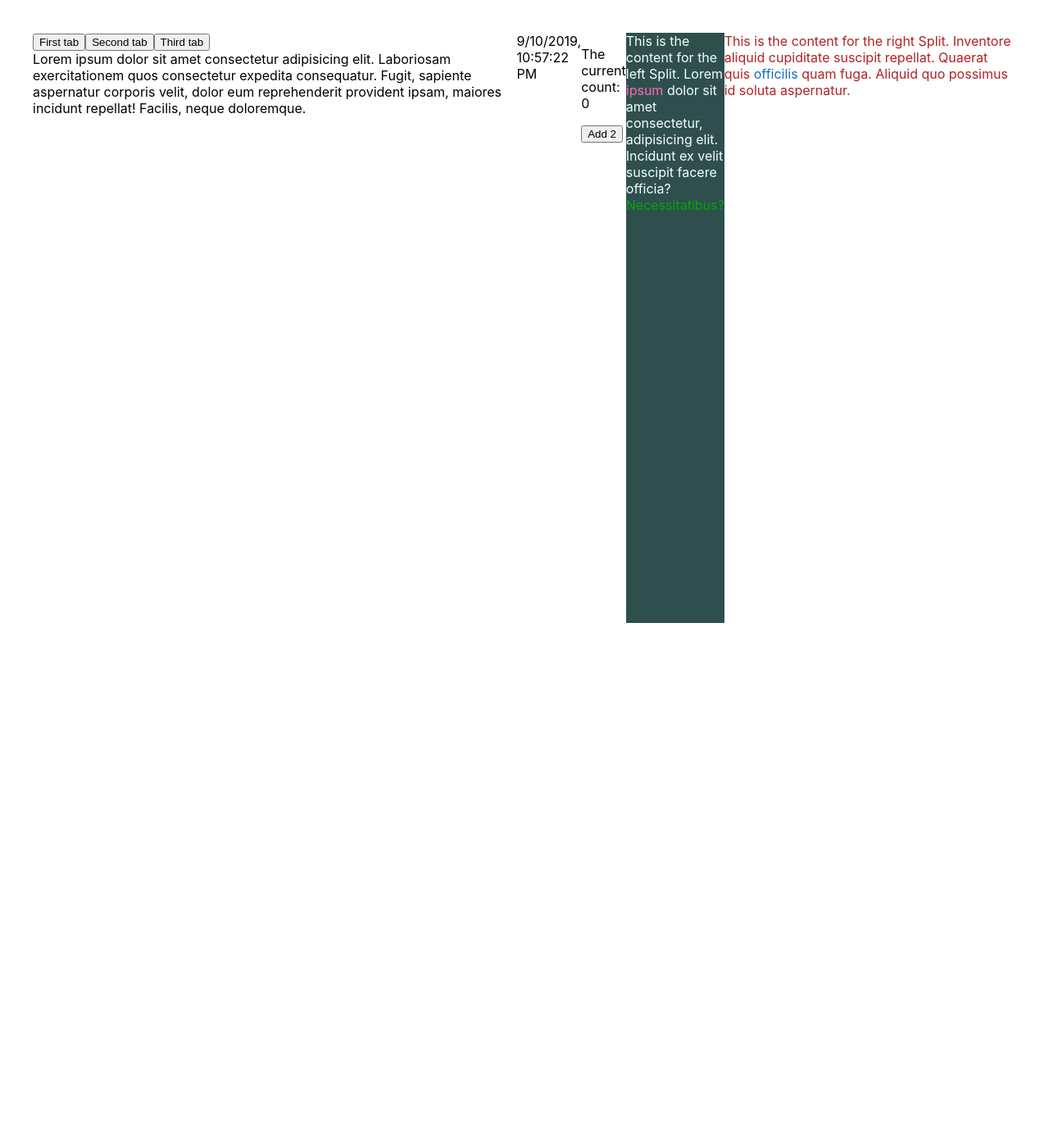
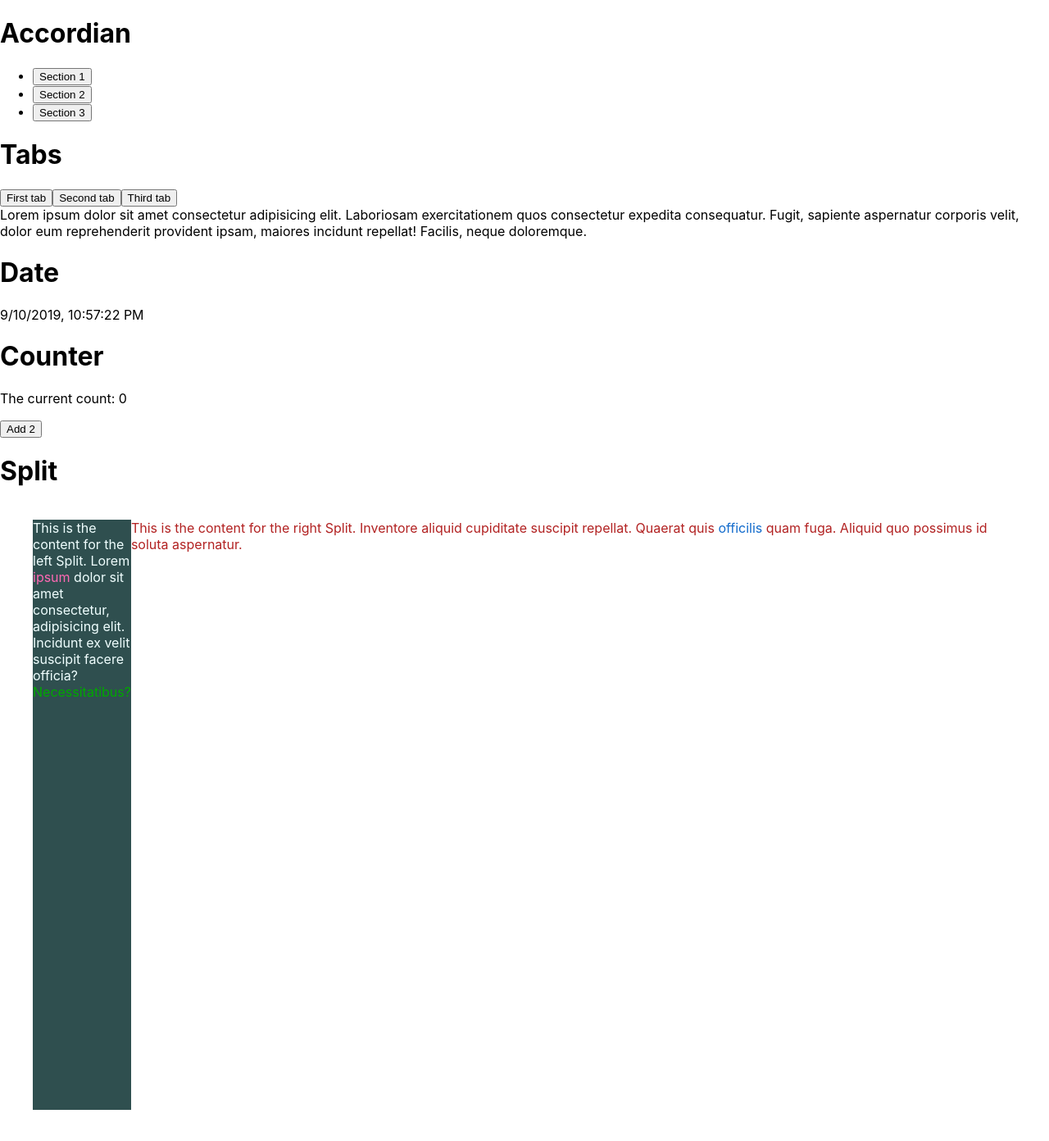
Before and after one commit to staysee/react-playground, a React (Create React App) app: page / in a window 1280 px wide. Shown: the whole page at 82% size. Before the commit the page ends 800 px from the top, so only its background shows below. Built offline with nearby package versions, Linux system fonts and the light colour scheme.

Commit message:
gave titles to the assignments

```diff
--- a/src/App.css
+++ b/src/App.css
@@ -1,7 +1,7 @@
 .App {
-    display: flex;
-    margin: 40px;
-    min-height: calc(100vh - 80px);
+    /* display: flex; */
+    /* margin: 40px;
+    min-height: calc(100vh - 80px); */
 }
 
 .left {
@@ -14,6 +14,8 @@
     color: firebrick;
 }
 
-.DateCounter, .Splits {
-    display: block;
+.SplitAssignment{
+    display: flex;
+    margin: 40px;
+    min-height: calc(100vh - 80px);
 }
--- a/src/App.js
+++ b/src/App.js
@@ -4,8 +4,24 @@ import Tooltip from './composition/Tooltip';
 import TheDate from './state/TheDate'
 import Counter from './state/Counter'
 import Tabs from './state/Tabs'
+import Accordian from './state-drills/Accordian'
 
 import './App.css';
+
+const sections = [
+  {
+    title: 'Section 1',
+    content: 'Lorem ipsum dolor sit amet consectetur adipisicing elit.',
+  },
+  {
+    title: 'Section 2',
+    content: 'Cupiditate tenetur aliquam necessitatibus id distinctio quas nihil ipsam nisi modi!',
+  },
+  {
+    title: 'Section 3',
+    content: 'Animi amet cumque sint cupiditate officia ab voluptatibus libero optio et?',
+  },
+]
 
 const tabsProp = [
   { name: 'First tab',
@@ -36,12 +52,28 @@ class App extends React.Component {
   render() {
     return (
       <div className="App">
+        <div>
+        <h1>Accordian</h1>
+          <Accordian sections={sections}/>
+        </div>
+
+        <div className="TabsAssignment">
+        <h1>Tabs</h1>
           <Tabs tabs={tabsProp} />
+        </div>
 
+        <div className="DateAssigment">
+        <h1>Date</h1>
+          <TheDate />
+        </div>
 
-        <TheDate />
+        <div className="CounterAssignment">
+          <h1>Counter</h1>
           <Counter count={123} step={2} />
+        </div>
 
+        <h1>Split</h1>
+        <div className="SplitAssignment">
           <Split className='left' flexBasis='2'>
             This is the content for the left Split. Lorem {firstTooltip} dolor sit amet consectetur, adipisicing elit. Incidunt ex velit suscipit facere officia?<br />
             {/*make another tooltip directly inside the App */}
@@ -53,6 +85,7 @@ class App extends React.Component {
           <Split className='right'>
             This is the content for the right Split. Inventore aliquid cupiditate suscipit repellat. Quaerat quis {secondTooltip} quam fuga. Aliquid quo possimus id soluta aspernatur.
           </Split>
+        </div>
 
       </div>
     )
--- /dev/null
+++ b/src/state-drills/Accordian.js
@@ -0,0 +1,25 @@
+import React from 'react'
+
+class Accordian extends React.Component {
+    static defaultProps = {
+        sections: []
+    }
+
+    render() {
+        return (
+            <div className="Accordian">
+                <ul>
+                {this.props.sections.map( section => (
+                    <li>
+                        <button>
+                        {section.title}
+                        </button>
+                    </li>
+                ))}
+                </ul>
+            </div>
+        )
+    }
+}
+
+export default Accordian
```
Lines whose indentation alone changed are shown as unchanged.
